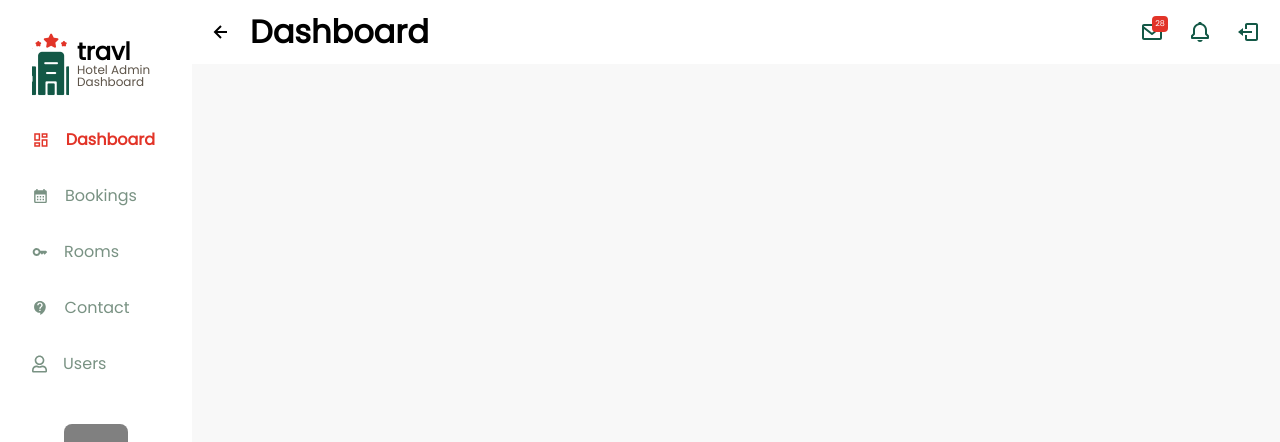
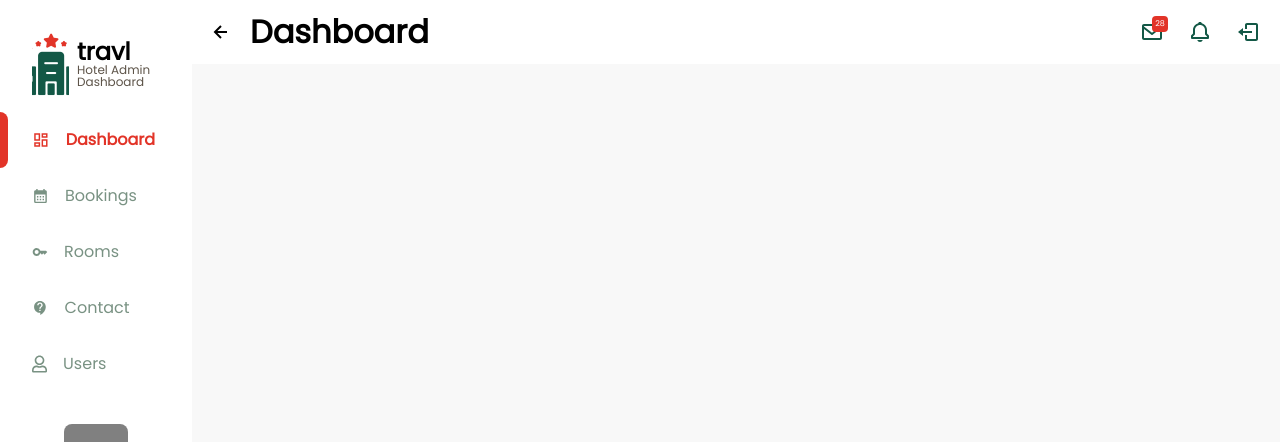
Before and after one commit to azerty0220pl/travl, a React (Create React App) app: page /#/rooms/edit in a window 1280 px wide. Shown: the top 442 px of the page. Built offline with nearby package versions, Linux system fonts and the light colour scheme.

Commit message:
Red thing on left added in navigation buttons

```diff
--- a/src/components/advanced/Menu.jsx
+++ b/src/components/advanced/Menu.jsx
@@ -55,6 +55,16 @@ const Container = styled.div`
     display: flex;
 `;
 
+const Red = styled.div`
+    position: absolute;
+    background-color: #E23428;
+    border-radius: 0 0.5rem 0.5rem 0;
+    height: 100%;
+    width: 0.5rem;
+    top: 0;
+    left: 0;
+`;
+
 const Menu = ({ Page }) => {
     const navigate = useNavigate();
     const title = useContext(Context).page;
@@ -104,11 +114,18 @@ const Menu = ({ Page }) => {
                         <Text $color="#5D5449" $size="0.75rem">Hotel Admin Dashboard</Text>
                     </Box>
                 </Entry>
-                <Box $padding="0">
+                <Box $padding="0" $radius="0">
                     <Entry
                         as="button"
                         onClick={() => { handlePage("/dashboard") }}
+                        $radius="0"
                     >
+                        {
+                            title === "Dashboard" ?
+                                <Red />
+                                :
+                                <></>
+                        }
                         <MdOutlineDashboard size="1.5rem" color={title === "Dashboard" ? "#E23428" : "#799283"} />
                         <Text
                             $weight={title === "Dashboard" ? "600" : "400"}
@@ -120,48 +137,76 @@ const Menu = ({ Page }) => {
                     <Entry
                         as="button"
                         onClick={() => { handlePage("/bookings") }}
+                        $radius="0"
                     >
+                        {
+                            title === "Bookings" ?
+                                <Red />
+                                :
+                                <></>
+                        }
                         <MdCalendarMonth size="1.5rem" color={title === "Bookings" ? "#E23428" : "#799283"} />
                         <Text
                             $weight={title === "Bookings" ? "600" : "400"}
                             $color={title === "Bookings" ? "#E23428" : "#799283"}
-                            >
+                        >
                             Bookings
                         </Text>
                     </Entry>
                     <Entry
                         as="button"
                         onClick={() => { handlePage("/rooms") }}
+                        $radius="0"
                     >
+                        {
+                            title === "Rooms" ?
+                                <Red />
+                                :
+                                <></>
+                        }
                         <MdKey size="1.5rem" color={title === "Rooms" ? "#E23428" : "#799283"} />
                         <Text
                             $weight={title === "Rooms" ? "600" : "400"}
                             $color={title === "Rooms" ? "#E23428" : "#799283"}
-                            >
+                        >
                             Rooms
                         </Text>
                     </Entry>
                     <Entry
                         as="button"
                         onClick={() => { handlePage("/contact") }}
+                        $radius="0"
                     >
+                        {
+                            title === "Contact" ?
+                                <Red />
+                                :
+                                <></>
+                        }
                         <MdContactSupport size="1.5rem" color={title === "Contact" ? "#E23428" : "#799283"} />
                         <Text
                             $weight={title === "Contact" ? "600" : "400"}
                             $color={title === "Contact" ? "#E23428" : "#799283"}
-                            >
+                        >
                             Contact
                         </Text>
                     </Entry>
                     <Entry
                         as="button"
                         onClick={() => { handlePage("/users") }}
+                        $radius="0"
                     >
+                        {
+                            title === "Users" ?
+                                <Red />
+                                :
+                                <></>
+                        }
                         <FaRegUser size="1.5rem" color={title === "Users" ? "#E23428" : "#799283"} />
                         <Text
                             $weight={title === "Users" ? "600" : "400"}
                             $color={title === "Users" ? "#E23428" : "#799283"}
-                            >
+                        >
                             Users
                         </Text>
                     </Entry>
```
